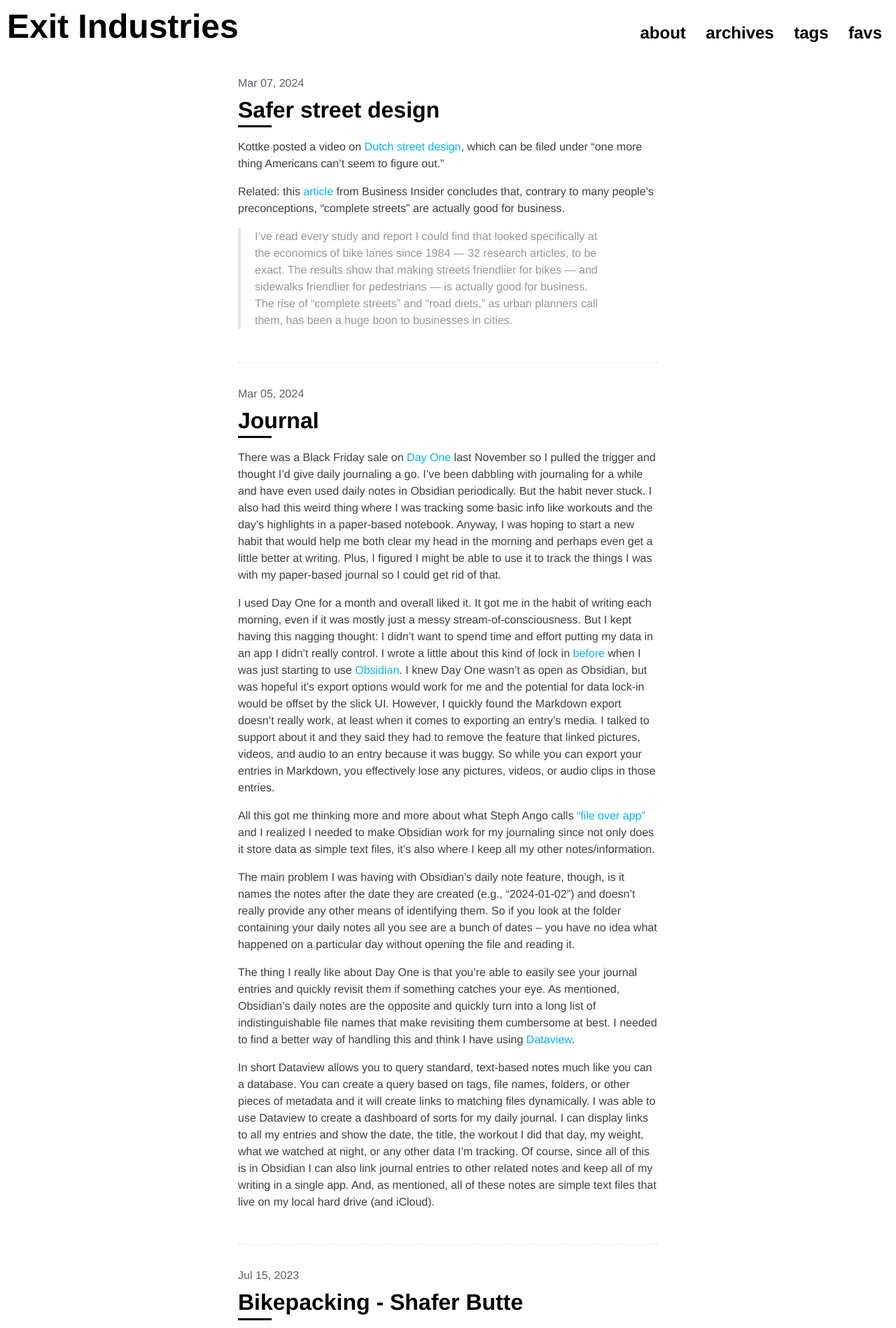
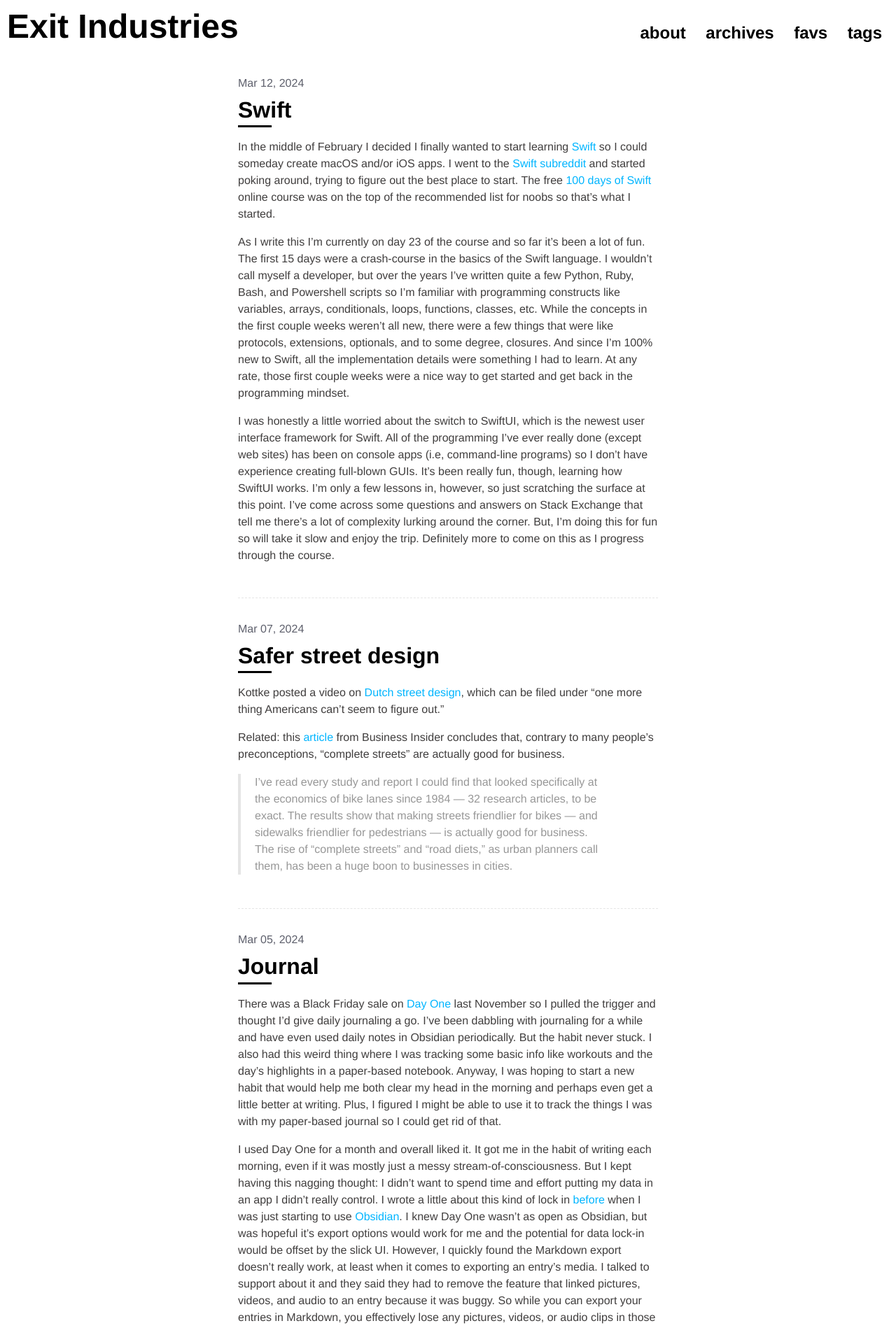
Before and after one commit to mps75/exit_industries, a Jekyll site: the page built from index.html, in a window 1280 px wide. Shown: the top 1898 px of the page at 70% size. Built offline with Jekyll 4.4.1, drawn with Linux system fonts in a browser that asks for light colours; the list of posts is cut into pages by our own code; some of the changed text lies outside the part shown.

Commit message:
New post; minor bug fixes

```diff
--- a/_includes/navigation.html
+++ b/_includes/navigation.html
@@ -6,8 +6,8 @@
     <ul>
       <li><a class="nav-links" href="{{ '/about' | prepend: site.baseurl }}">about</a></li>
       <li><a class="nav-links" href="{{ '/archives' | prepend: site.baseurl }}">archives</a></li>
+      <li><a class="nav-links" href="{{ '/favs' | prepend: site.baseurl }}">favs</a></li>
       <li><a class="nav-links" href="{{ '/tags' | prepend: site.baseurl }}">tags</a></li>
-      <li><a class="nav-links" href="{{ '/favs' | prepend: site.baseurl }}">favs</a></li>
     </ul>
   </div>
 </nav>
--- a/_pages/404.html
+++ b/_pages/404.html
@@ -6,7 +6,7 @@ permalink: /404.html
 
 <div class="wrapper">
   <div class="notfound">
-    <h1 class="notfound-error">404: Page not found</h1>
+    <h1 class="notfound-error">404<br />Page not found</h1>
     <div class="notfound-line"></div>
     <p class="notfound-message">
       Oops! We can't find the page you are looking for.<br />
--- a/_posts/2023-07-15-shafer-butte-bikepacking.md
+++ b/_posts/2023-07-15-shafer-butte-bikepacking.md
@@ -18,7 +18,7 @@ I left around 11:30am because I wasn't sure how long it would take me and, more
 ![bikepacking_shafer_butte_02]({{ "/assets/img/blog/2023-07-15-bikepacking-shafer-butte/bikepacking_shafer_butte_02.jpeg" | relative_url }}){:width="100%"}
 *Boise Ridge Road (tree line)*
 
-Aside from kicking my ass a bit, the ride up was nice and uneventful.  Around mile 20 the gravel road intersected the "Around the Mountain" singletrack trail so I hopped on that for the last five miles or so.  Overall A.T.M. a pretty easy trail so I didn't have too many issues with the loaded bike, but compared to a naked bike I could definitely tell the difference in both handling and climbing.  I just took it easy and plodded along, thinking about the dinner I was going to maul once I got to camp.
+Aside from kicking my ass a bit, the ride up was nice and uneventful.  Around mile 20 the gravel road intersected the "Around the Mountain" singletrack trail so I hopped on that for the last five miles or so.  Overall A.T.M. is a pretty easy trail so I didn't have too many issues with the loaded bike, but compared to a naked bike I could definitely tell the difference in both handling and climbing.  I just took it easy and plodded along, thinking about the dinner I was going to maul once I got to camp.
 
 ![bikepacking_shafer_butte_03]({{ "/assets/img/blog/2023-07-15-bikepacking-shafer-butte/bikepacking_shafer_butte_03.jpeg" | relative_url }}){:width="100%"}
 *Around the Mountain MTB trail*
--- /dev/null
+++ b/_posts/2024-03-12-swift.md
@@ -0,0 +1,14 @@
+---
+layout: post
+title: Swift
+tags:
+  - [“programming”]
+sticky: false
+hidden: false
+---
+
+In the middle of February I decided I finally wanted to start learning [Swift](https://swift.org) so I could someday create macOS and/or iOS apps.  I went to the [Swift subreddit](https://www.reddit.com/r/swift/) and started poking around, trying to figure out the best place to start.  The free [100 days of Swift](https://www.hackingwithswift.com/100) online course was on the top of the recommended list for noobs so that’s what I started.
+
+As I write this I’m currently on day 23 of the course and so far it’s been a lot of fun.  The first 15 days were a crash-course in the basics of the Swift language.  I wouldn’t call myself a developer, but over the years I’ve written quite a few Python, Ruby, Bash, and Powershell scripts so I’m familiar with programming constructs like variables, arrays, conditionals, loops, functions, classes, etc.  While the concepts in the first couple weeks weren’t all new, there were a few things that were like protocols, extensions, optionals, and to some degree, closures.  And since I’m 100% new to Swift, all the implementation details were something I had to learn.  At any rate, those first couple weeks were a nice way to get started and get back in the programming mindset.
+
+I was honestly a little worried about the switch to SwiftUI, which is the newest user interface framework for Swift.  All of the programming I’ve ever really done (except web sites) has been on console apps (i.e, command-line programs) so I don’t have experience creating full-blown GUIs.  It’s been really fun, though, learning how SwiftUI works.  I’m only a few lessons in, however, so just scratching the surface at this point.  I’ve come across some questions and answers on Stack Exchange that tell me there’s a lot of complexity lurking around the corner.  But, I’m doing this for fun so will take it slow and enjoy the trip.  Definitely more to come on this as I progress through the course.
--- a/_sass/exit/_404.scss
+++ b/_sass/exit/_404.scss
@@ -12,7 +12,7 @@
     border-top: 0.5rem solid $default-dark-color;
     display: block;
     margin: 0 auto 3rem;
-    width: 50%;
+    width: 80%;
   }
 
   &-message {
```
